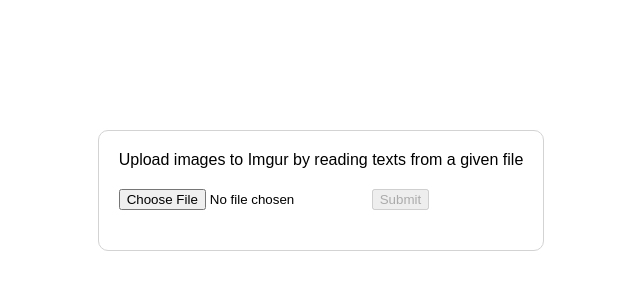
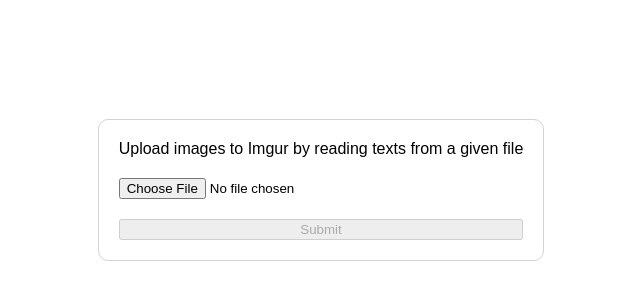
Before and after one commit to thinkty/imgur-studio, a React app: page / in a window 1280 px wide. Shown: the part 210-510 px from the top of the page, without its empty margins (319-959 px from the left). Built offline with nearby package versions, Linux system fonts and the light colour scheme; the HTML template or start-up script is replaced by a standard one.

Commit message:
Updated style

```diff
--- a/src/Uploader.js
+++ b/src/Uploader.js
@@ -34,28 +34,15 @@
 
   return (
     <div>
-      <form
-        onSubmit={uploadFile}
-        style={{
-          paddingBottom: '20px',
-        }}
-      >
       <input
         type="file"
         multiple={false}
         accept=".txt"
         onChange={previewFile}
       />
-        <button
-          type="submit"
-          disabled={!content}
-        >
-          Submit
-        </button>
-      </form>
       {
         progress &&
-        <div>
+        <div style={{ marginTop: '20px', }}>
           loading...
         </div>
       }
@@ -69,6 +56,7 @@
             overflow: 'auto',
             border: 'thin solid lightgrey',
             borderCollapse: 'collapse',
+            marginTop: '20px',
           }}
         >
           <tbody>
@@ -112,6 +100,17 @@
           </tbody>
         </table>
       }
+      <button
+        type="button"
+        disabled={!content}
+        onClick={uploadFile}
+        style={{
+          width: '100%',
+          marginTop: '20px',
+        }}
+      >
+        Submit
+      </button>
     </div>
   );
 }
```
Lines whose indentation alone changed are shown as unchanged.
